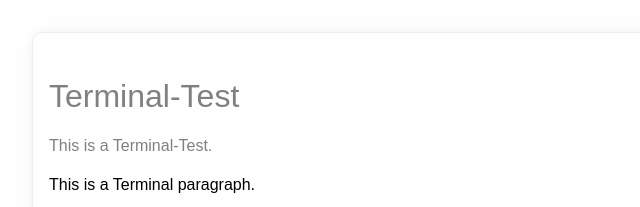
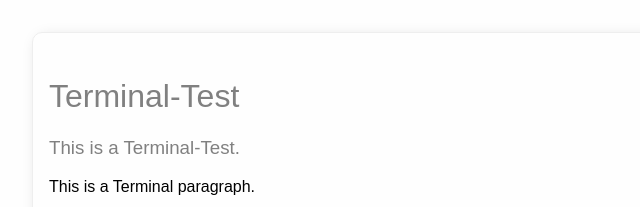
Before and after one commit to kiraGit67/terminal-test, a plain HTML site: page index.html in a window 1280 px wide. Shown: the top 207 px of the page, 111-751 px from the left. Drawn offline with Linux system fonts and the light colour scheme.

Commit message:
changed index.html

```diff
--- a/assets/styles/global.css
+++ b/assets/styles/global.css
@@ -20,6 +20,7 @@
 }
 
 h1,
+h3,
 h4 {
   font-weight: 500;
   color: grey;
--- a/index.html
+++ b/index.html
@@ -12,7 +12,7 @@
 <body>
     <main>
         <h1>Terminal-Test</h1>
-        <h4>This is a Terminal-Test.</h4>
+        <h3>This is a Terminal-Test.</h3>
         <p>This is a Terminal paragraph.</p>
         <ul>
             <li>Terminal 1</li>
```
